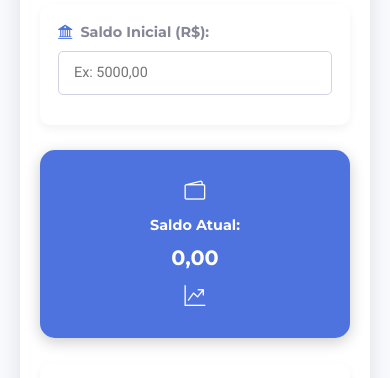
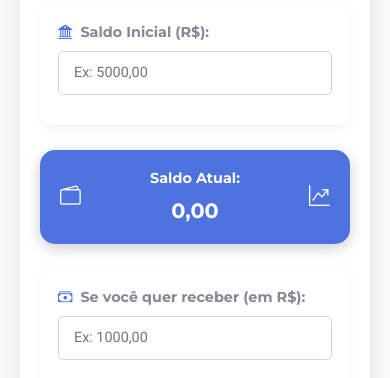
Before and after one commit to rjcecim/kitten, a plain HTML site: page index.html in a window 390 px wide. Shown: the part 420-798 px from the top of the page. Drawn offline with nearby package versions, Linux system fonts and the light colour scheme.

Commit message:
Update index.html

```diff
--- a/index.html
+++ b/index.html
@@ -60,7 +60,6 @@
             border-radius: 15px;
             box-shadow: 0 8px 20px var(--shadow-color);
             transition: transform var(--transition-speed), box-shadow var(--transition-speed);
-            position: relative; /* Para posicionamento absoluto dos ícones, se necessário */
         }
 
         .container-custom:hover {
@@ -233,34 +232,25 @@
             box-shadow: 0 4px 15px rgba(0, 0, 0, 0.2);
             transition: transform var(--transition-speed), box-shadow var(--transition-speed);
             margin-bottom: 25px; /* Espaço abaixo do card */
-            flex-wrap: wrap; /* Permite que os itens envolvam em telas pequenas */
         }
 
-        .saldo-card:hover {
-            transform: translateY(-5px);
-            box-shadow: 0 8px 25px rgba(0, 0, 0, 0.3);
+        /* Estrutura flex com três elementos */
+        .saldo-card .left-icon,
+        .saldo-card .right-icon {
+            flex: 0 0 40px; /* Largura fixa para os ícones */
+            display: flex;
+            justify-content: center;
+            align-items: center;
         }
 
-        /* Ícone à Esquerda */
-        .saldo-card .left-icon {
-            margin-right: 15px;
+        .saldo-card .left-icon i,
+        .saldo-card .right-icon i {
             font-size: 2rem;
-            flex: 0 0 auto;
-        }
-
-        /* Ícone à Direita */
-        .saldo-card .right-icon {
-            margin-left: 15px;
-            font-size: 2rem;
-            flex: 0 0 auto;
         }
 
         .saldo-details {
-            display: flex;
-            flex-direction: column;
-            align-items: center;
+            flex: 1; /* Ocupa o espaço restante */
             text-align: center;
-            flex: 1 1 100%; /* Ocupa toda a largura disponível em telas pequenas */
         }
 
         .saldo-details .saldo-titulo {
@@ -300,9 +290,14 @@
                 font-size: 1rem;
             }
 
-            .saldo-card .left-icon, .saldo-card .right-icon {
-                font-size: 1.5rem;
-                margin: 10px;
+            .saldo-card .left-icon,
+            .saldo-card .right-icon {
+                flex: 0 0 30px; /* Redução da largura dos ícones */
+            }
+
+            .saldo-card .left-icon i,
+            .saldo-card .right-icon i {
+                font-size: 1.5rem; /* Redução do tamanho dos ícones */
             }
 
             .saldo-details .saldo-titulo {
@@ -331,9 +326,14 @@
                 font-size: 0.95rem;
             }
 
-            .saldo-card .left-icon, .saldo-card .right-icon {
-                font-size: 1.3rem;
-                margin: 8px;
+            .saldo-card .left-icon,
+            .saldo-card .right-icon {
+                flex: 0 0 25px; /* Mais redução da largura */
+            }
+
+            .saldo-card .left-icon i,
+            .saldo-card .right-icon i {
+                font-size: 1.3rem; /* Mais redução do tamanho dos ícones */
             }
 
             .saldo-details .saldo-titulo {
@@ -369,12 +369,16 @@
 
         <!-- Saldo Atual - Nova Estilização -->
         <div class="saldo-card">
-            <i class="bi bi-wallet2 left-icon"></i>
+            <div class="left-icon">
+                <i class="bi bi-wallet2"></i>
+            </div>
             <div class="saldo-details">
                 <div class="saldo-titulo">Saldo Atual:</div>
                 <div class="saldo-valor" id="saldoAtual">0,00</div>
             </div>
-            <i class="bi bi-graph-up-arrow right-icon" title="Gráfico de Saldo"></i>
+            <div class="right-icon">
+                <i class="bi bi-graph-up-arrow"></i>
+            </div>
         </div>
 
         <!-- Primeira seção: entrada do valor a ser recebido -->
```
